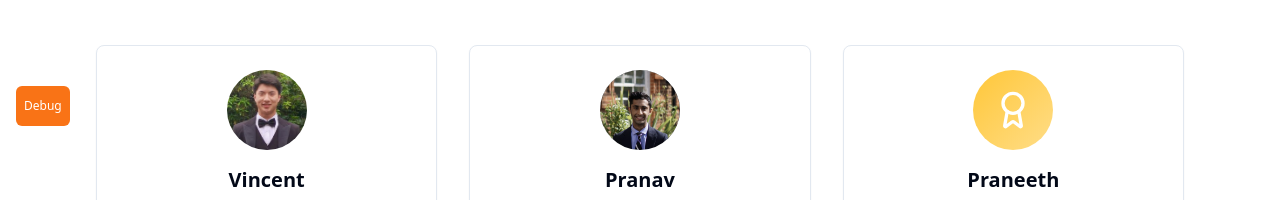
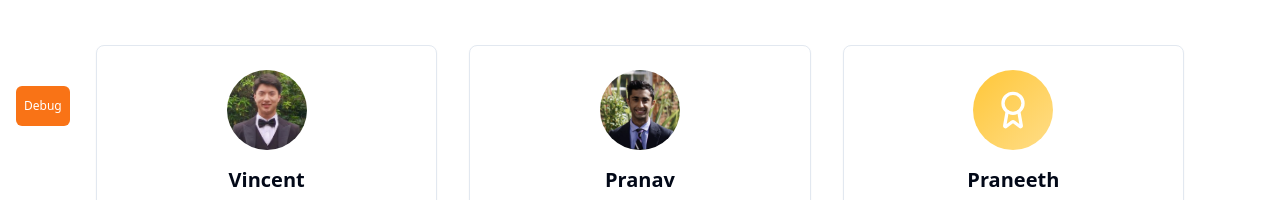
Before and after one commit to praneeth-lakshman/oxbridge-prep-hub-693-703-62, a React (Vite) app: page /about in a window 1280 px wide. Shown: the part 658-858 px from the top of the page. Built offline with nearby package versions, Linux system fonts and the light colour scheme.

Commit message:
Update Pranav's profile picture

```diff
--- a/src/pages/About.tsx
+++ b/src/pages/About.tsx
@@ -55,7 +55,7 @@ const About = () => {
             <CardContent className="p-6 text-center">
               <div className="w-20 h-20 rounded-full mx-auto mb-4 overflow-hidden animate-scale-in">
                 <img
-                  src="/lovable-uploads/4de2867c-56d2-46ab-a32a-21a24f286a0a.png"
+                  src="/lovable-uploads/4afba298-e1b3-4fa5-8f7e-b01451d41edf.png"
                   alt="Pranav - Co-Founder & CMO"
                   className="w-full h-full object-cover"
                 />
```
Also changed, not shown: public/lovable-uploads/4afba298-e1b3-4fa5-8f7e-b01451d41edf.png (added).
